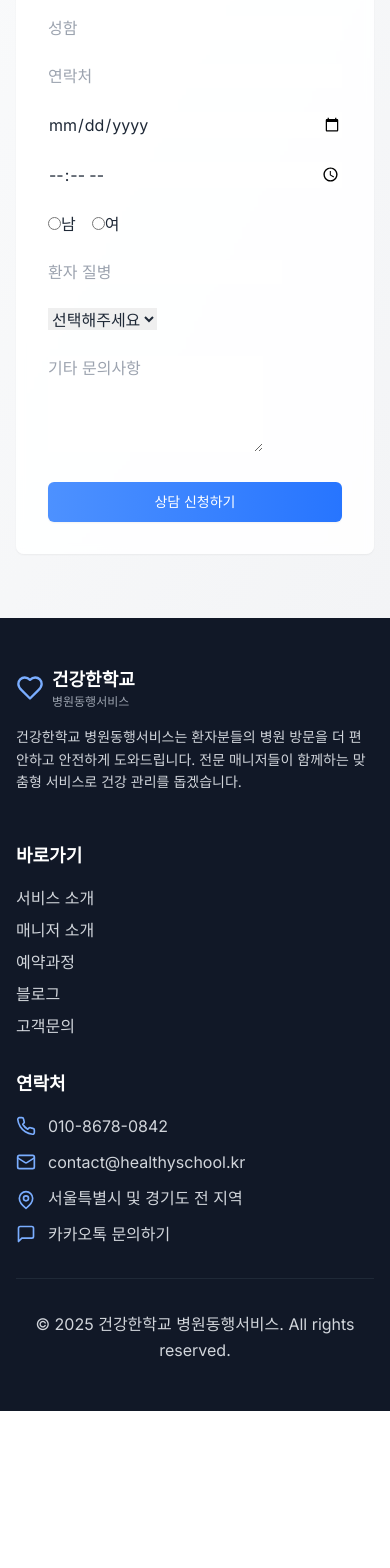
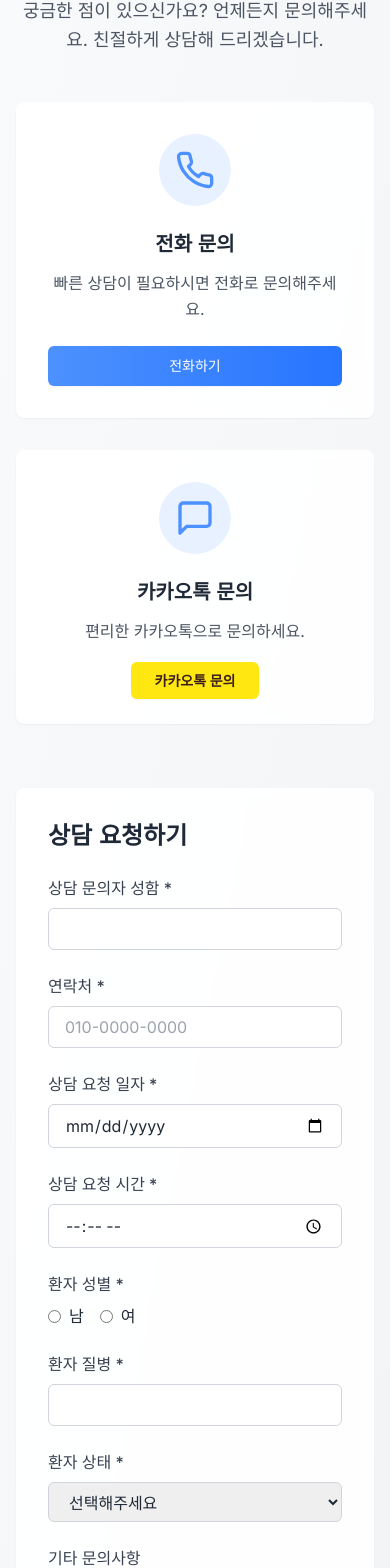
Before and after one commit to conadeli/hospital-together, a React (Vite) app: page / in a window 390 px wide. Shown: the part 7839-9407 px from the top of the page. Before the commit the page ends 9250 px from the top, so only its background shows below. Built offline with nearby package versions, Linux system fonts and the light colour scheme.

Commit message:
Update ContactSection.tsx

```diff
--- a/src/components/home/ContactSection.tsx
+++ b/src/components/home/ContactSection.tsx
@@ -4,48 +4,6 @@ import { useState } from 'react';
 
 const ContactSection = () => {
   const [showPhonePopup, setShowPhonePopup] = useState(false);
-  const [formData, setFormData] = useState({
-    name: '',
-    phone: '',
-    date: '',
-    time: '',
-    gender: '',
-    disease: '',
-    status: '',
-    note: '',
-  });
-
-  const handleChange = (e: React.ChangeEvent<HTMLInputElement | HTMLSelectElement | HTMLTextAreaElement>) => {
-    const { name, value } = e.target;
-    setFormData(prev => ({ ...prev, [name]: value }));
-  };
-
-  const handleSubmit = async (e: React.FormEvent) => {
-    e.preventDefault();
-
-    try {
-      await fetch('https://script.google.com/macros/s/AKfycbwKFrXnw-vbiKByD9pv5hfoks6lixZJkZRzPiZ4mwBVBOklO1fzzwHGnBn7_XOpQU28/exec', {
-        method: 'POST',
-        headers: { 'Content-Type': 'application/json' },
-        body: JSON.stringify(formData),
-      });
-
-      alert('상담 신청이 완료되었습니다!');
-      setFormData({
-        name: '',
-        phone: '',
-        date: '',
-        time: '',
-        gender: '',
-        disease: '',
-        status: '',
-        note: '',
-      });
-    } catch (error) {
-      alert('오류가 발생했습니다. 다시 시도해주세요.');
-      console.error(error);
-    }
-  };
 
   const contactMethods = [
     {
@@ -69,52 +27,180 @@ const ContactSection = () => {
   return (
     <section className="section bg-gradient-to-br from-gray-50 to-gray-100" id="contact">
       <div className="container-custom">
-        {/* ... 연락 카드 섹션 동일 ... */}
+        <div className="text-center max-w-3xl mx-auto mb-12">
+          <h2 className="section-title text-primary-700">문의하기</h2>
+          <p className="subtitle">
+            궁금한 점이 있으신가요? 언제든지 문의해주세요.
+            친절하게 상담해 드리겠습니다.
+          </p>
+        </div>
+
+        <div className="grid grid-cols-1 md:grid-cols-2 gap-8 max-w-4xl mx-auto mb-16">
+          {contactMethods.map((method, index) => (
+            <motion.div
+              key={index}
+              className="card p-8 text-center hover:shadow-lg"
+              initial={{ opacity: 0, y: 20 }}
+              whileInView={{ opacity: 1, y: 0 }}
+              transition={{ duration: 0.5, delay: index * 0.1 }}
+              viewport={{ once: true, margin: "-100px" }}
+            >
+              <div className="inline-flex items-center justify-center rounded-full bg-primary-100 p-4 mb-6">
+                {method.icon}
+              </div>
+              <h3 className="text-xl font-bold text-gray-800 mb-3">{method.title}</h3>
+              <p className="text-gray-600 mb-6">{method.description}</p>
+              {method.link ? (
+                <a href={method.link} className={`btn ${method.buttonClass} w-full`}>
+                  {method.buttonText}
+                </a>
+              ) : (
+                <button onClick={method.onClick} className={`btn ${method.buttonClass} w-full`}>
+                  {method.buttonText}
+                </button>
+              )}
+            </motion.div>
+          ))}
+        </div>
 
         {/* 상담 요청 폼 */}
         <div className="max-w-4xl mx-auto">
           <div className="card p-8">
             <h3 className="text-2xl font-bold text-gray-800 mb-6">상담 요청하기</h3>
-            <form onSubmit={handleSubmit} className="space-y-6">
+            <form
+              action="https://script.google.com/macros/s/AKfycbxeHNFGWgt8RPDHugofIqZXtdrCKmlZYprcOZlvWKFTfl-LAODDZDsnB6oujBVx3hNY/exec"
+              method="POST"
+              target="_blank"
+              className="space-y-6"
+            >
               <div className="grid grid-cols-1 md:grid-cols-2 gap-6">
-                <input name="name" placeholder="성함" value={formData.name} onChange={handleChange} required />
-                <input name="phone" placeholder="연락처" value={formData.phone} onChange={handleChange} required />
+                <div>
+                  <label className="block text-gray-700 font-medium mb-2">
+                    상담 문의자 성함 *
+                  </label>
+                  <input
+                    type="text"
+                    name="entry.123456789"
+                    required
+                    className="w-full px-4 py-2 border border-gray-300 rounded-md focus:outline-none focus:ring-2 focus:ring-primary-500"
+                  />
+                </div>
+                <div>
+                  <label className="block text-gray-700 font-medium mb-2">
+                    연락처 *
+                  </label>
+                  <input
+                    type="tel"
+                    name="entry.987654321"
+                    required
+                    className="w-full px-4 py-2 border border-gray-300 rounded-md focus:outline-none focus:ring-2 focus:ring-primary-500"
+                    placeholder="010-0000-0000"
+                  />
+                </div>
               </div>
 
               <div className="grid grid-cols-1 md:grid-cols-2 gap-6">
-                <input type="date" name="date" value={formData.date} onChange={handleChange} required />
-                <input type="time" name="time" value={formData.time} onChange={handleChange} required />
+                <div>
+                  <label className="block text-gray-700 font-medium mb-2">
+                    상담 요청 일자 *
+                  </label>
+                  <input
+                    type="date"
+                    name="entry.111111111"
+                    required
+                    className="w-full px-4 py-2 border border-gray-300 rounded-md focus:outline-none focus:ring-2 focus:ring-primary-500"
+                  />
+                </div>
+                <div>
+                  <label className="block text-gray-700 font-medium mb-2">
+                    상담 요청 시간 *
+                  </label>
+                  <input
+                    type="time"
+                    name="entry.222222222"
+                    required
+                    className="w-full px-4 py-2 border border-gray-300 rounded-md focus:outline-none focus:ring-2 focus:ring-primary-500"
+                  />
+                </div>
               </div>
 
+              <div>
+                <label className="block text-gray-700 font-medium mb-2">
+                  환자 성별 *
+                </label>
                 <div className="flex space-x-4">
-                <label>
-                  <input type="radio" name="gender" value="남" checked={formData.gender === '남'} onChange={handleChange} required />
+                  <label className="flex items-center">
+                    <input
+                      type="radio"
+                      name="entry.333333333"
+                      value="남"
+                      required
+                      className="mr-2"
+                    />
                     남
                   </label>
-                <label>
-                  <input type="radio" name="gender" value="여" checked={formData.gender === '여'} onChange={handleChange} required />
+                  <label className="flex items-center">
+                    <input
+                      type="radio"
+                      name="entry.333333333"
+                      value="여"
+                      required
+                      className="mr-2"
+                    />
                     여
                   </label>
                 </div>
+              </div>
 
-              <input name="disease" placeholder="환자 질병" value={formData.disease} onChange={handleChange} required />
+              <div>
+                <label className="block text-gray-700 font-medium mb-2">
+                  환자 질병 *
+                </label>
+                <input
+                  type="text"
+                  name="entry.444444444"
+                  required
+                  className="w-full px-4 py-2 border border-gray-300 rounded-md focus:outline-none focus:ring-2 focus:ring-primary-500"
+                />
+              </div>
 
-              <select name="status" value={formData.status} onChange={handleChange} required>
+              <div>
+                <label className="block text-gray-700 font-medium mb-2">
+                  환자 상태 *
+                </label>
+                <select
+                  name="entry.555555555"
+                  required
+                  className="w-full px-4 py-2 border border-gray-300 rounded-md focus:outline-none focus:ring-2 focus:ring-primary-500"
+                >
                   <option value="">선택해주세요</option>
                   <option value="심각">심각</option>
                   <option value="보통">보통</option>
                   <option value="경증">경증</option>
                   <option value="기타">기타</option>
                 </select>
+              </div>
 
-              <textarea name="note" placeholder="기타 문의사항" value={formData.note} onChange={handleChange} rows={4}></textarea>
+              <div>
+                <label className="block text-gray-700 font-medium mb-2">
+                  기타 문의사항
+                </label>
+                <textarea
+                  name="entry.666666666"
+                  rows={4}
+                  className="w-full px-4 py-2 border border-gray-300 rounded-md focus:outline-none focus:ring-2 focus:ring-primary-500"
+                ></textarea>
+              </div>
 
-              <button type="submit" className="btn btn-primary w-full">상담 신청하기</button>
+              <button type="submit" className="btn btn-primary w-full">
+                상담 신청하기
+              </button>
             </form>
           </div>
         </div>
+      </div>
 
-        {/* 전화 팝업은 기존 그대로 유지 */}
+      {/* 전화 상담 팝업 */}
       {showPhonePopup && (
         <div className="fixed inset-0 bg-black/50 flex items-center justify-center z-50">
           <div className="bg-white rounded-lg p-8 max-w-md w-full mx-4">
@@ -123,17 +209,35 @@ const ContactSection = () => {
               전화 상담 가능 시간은 오전 9시 ~ 오후 6시입니다.
             </p>
             <div className="flex flex-col space-y-3">
-                <a href="tel:010-8678-0842" className="btn btn-primary text-center" onClick={() => setShowPhonePopup(false)}>
+              <a
+                href="tel:010-8678-0842"
+                className="btn btn-primary text-center"
+                onClick={() => setShowPhonePopup(false)}
+              >
                 전화하기
               </a>
-                <button onClick={() => setShowPhonePopup(false)} className="btn btn-outline text-center">
+              <button
+                onClick={() => {
+                  setShowPhonePopup(false);
+                  const form = document.getElementById('consultation-form');
+                  if (form) {
+                    form.scrollIntoView({ behavior: 'smooth' });
+                  }
+                }}
+                className="btn btn-outline text-center"
+              >
+                상담 요청하기
+              </button>
+              <button
+                onClick={() => setShowPhonePopup(false)}
+                className="btn btn-outline text-center"
+              >
                 닫기
               </button>
             </div>
           </div>
         </div>
       )}
-      </div>
     </section>
   );
 };
```
Lines whose indentation alone changed are shown as unchanged.
